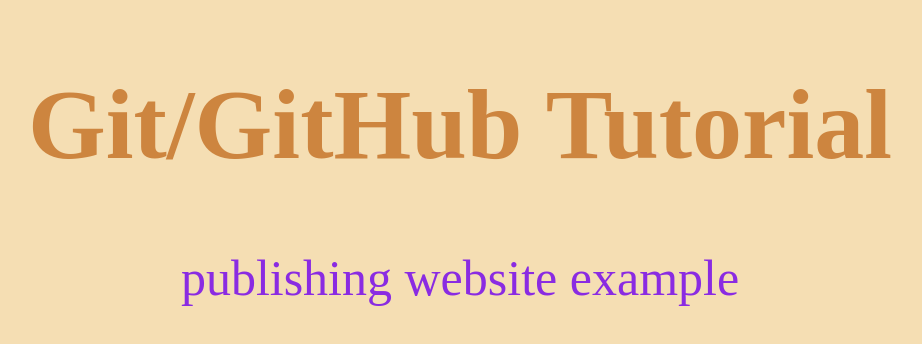
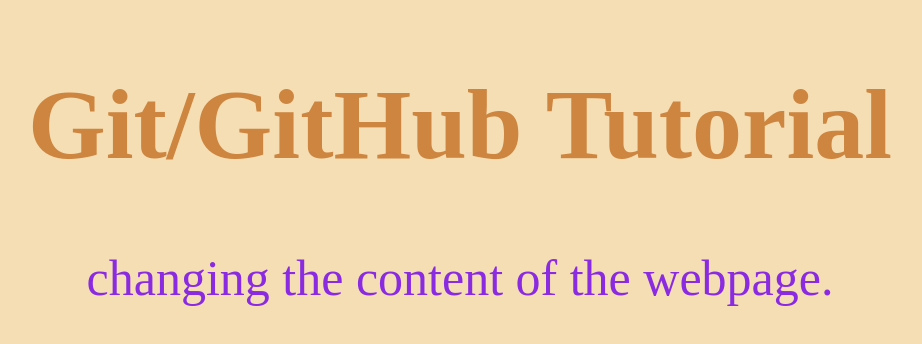
Before and after one commit to allham/demo-repo, a plain HTML site: page index.html in a window 1280 px wide. Shown: the whole page, without its empty margins (180-1102 px from the left). Drawn offline with Linux system fonts and the light colour scheme.

Commit message:
content of the webpage has changed

```diff
--- a/index.html
+++ b/index.html
@@ -8,6 +8,6 @@
     </head>
     <body>
         <h1>Git/GitHub Tutorial</h1>
-        <p>publishing website example</p>
+        <p>changing the content of the webpage.</p>
     </body>
 </html>
```
